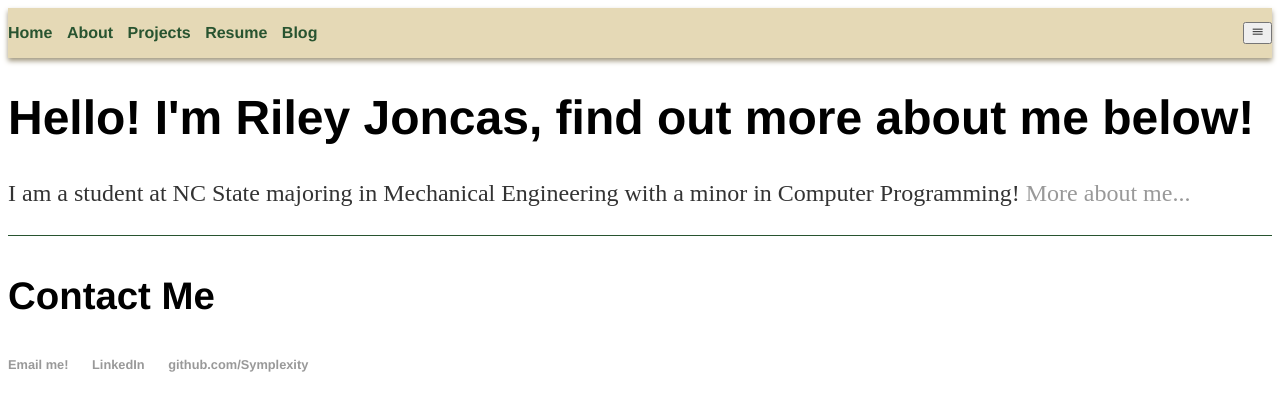
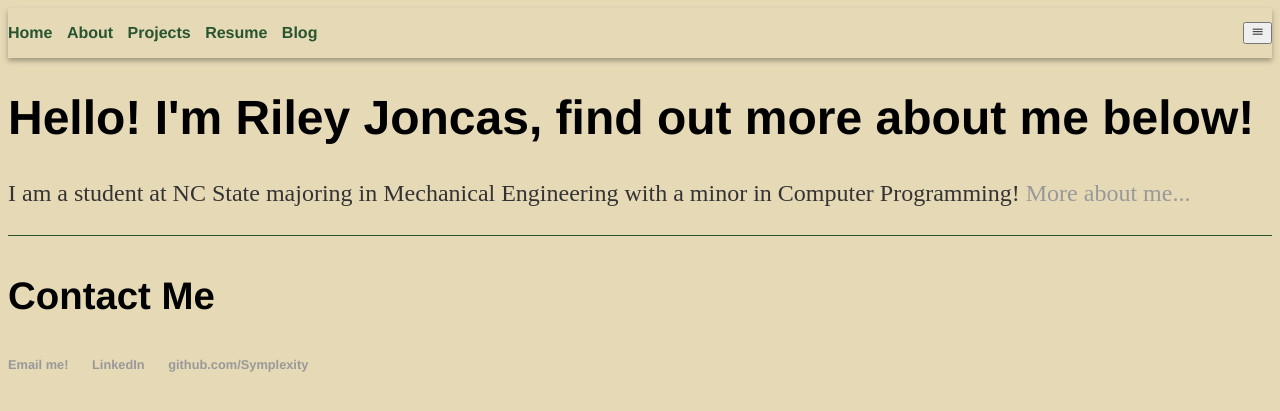
Before and after one commit to Symplexity/Symplexity.github.io, a Jekyll site: the page built from index.html, in a window 1280 px wide. Shown: the top 411 px of the page. Built offline with Jekyll 4.4.1, drawn with Linux system fonts in a browser that asks for light colours.

Commit message:
Update main.css
Working with main body styling

```diff
--- a/css/main.css
+++ b/css/main.css
@@ -15,11 +15,11 @@
 }
 
 /* Main body styling */
-/* html, body {
-    margin: 30px auto;
-    width: 70%;
+html, body {
+   /*  margin: 30px auto;
+    width: 70%; */
     background-color: var(--tan);
-} */
+}
 
 /* Nav bar styling */
 nav {
```
